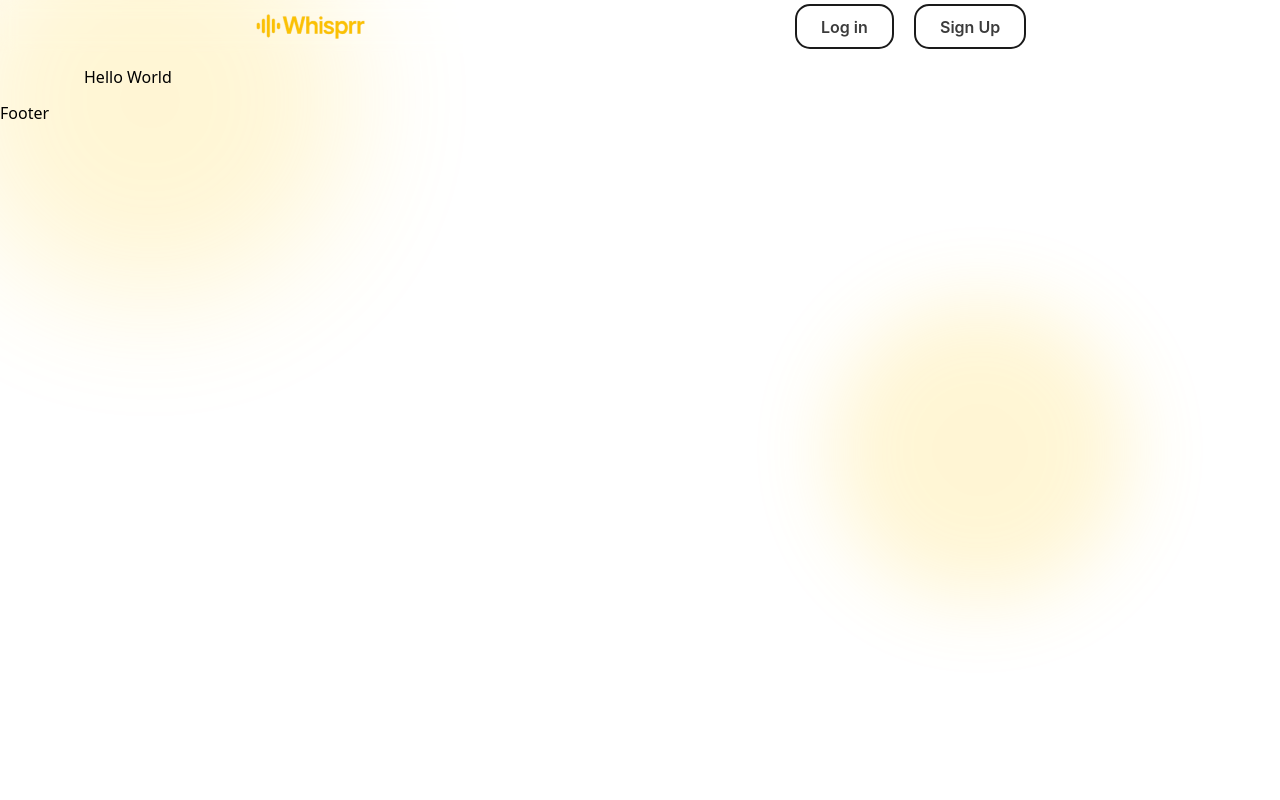
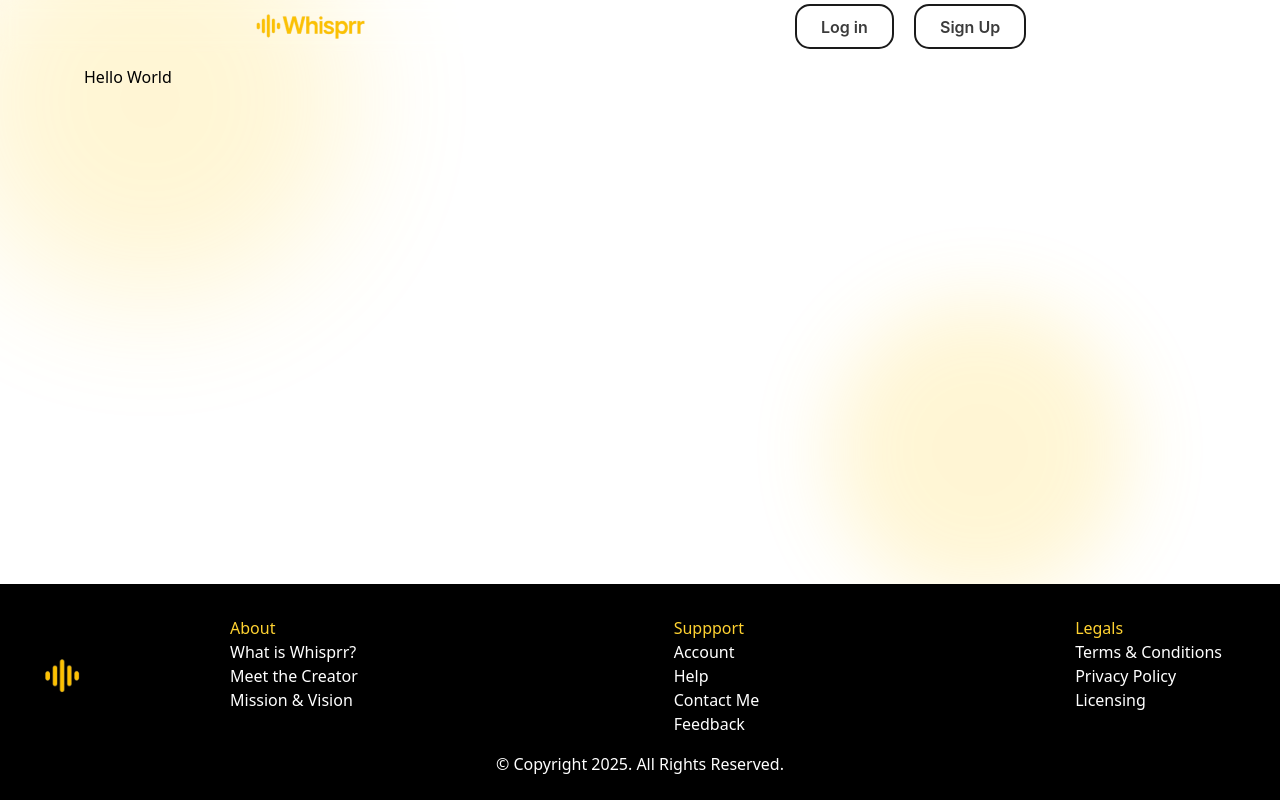
Before and after one commit to thebeliever1812/Whisprr---A-blog-web-app, a React (Vite) app: page / in a window 1280 px wide. Built offline with nearby package versions, Linux system fonts and the light colour scheme; no server answers.

Commit message:
footer created but navigation is incomplete

```diff
--- a/src/App.jsx
+++ b/src/App.jsx
@@ -35,17 +35,19 @@ function App() {
 			{loading ? (
 				<div className="loader"></div>
 			) : (
-				<div className="relative min-h-screen bg-gradient-to-br from-white via-white to-white overflow-hidden">
+				<div className="relative min-h-screen bg-gradient-to-br from-white via-white to-white overflow-hidden ">
 					{/* blurred floating shapes */}
 					<div className="absolute top-[-100px] left-[-50px] w-[400px] h-[400px] bg-amber-300 opacity-20 rounded-full filter blur-3xl"></div>
 					<div className="absolute bottom-[-150px] right-[-100px] w-[500px] h-[500px] bg-white opacity-10 rounded-full filter blur-3xl"></div>
 					<div className="absolute top-[300px] right-[150px] w-[300px] h-[300px] bg-amber-300 opacity-20 rounded-full filter blur-2xl"></div>
 
 					{/* main content */}
-					<div className="relative z-10">
+					<div className="relative z-10 flex flex-col min-h-screen">
 						<Toaster position="top-right" />
 						<Header />
-						<Outlet />
+						<main className="grow">
+							<Outlet />
+						</main>
 						<Footer />
 					</div>
 				</div>
--- /dev/null
+++ b/src/components/Footer/Footer.css
@@ -0,0 +1,17 @@
+@import "tailwindcss";
+
+.footer-head-div {
+	@apply py-2 px-1 sm:px-4;
+}
+
+.footer-heading {
+	@apply text-amber-300 font-medium select-none;
+}
+
+.footer-sub-heading {
+	@apply hover:text-gray-400;
+}
+
+.footer-sub-heading-container {
+	@apply flex flex-col items-start;
+}
--- a/src/components/Footer/Footer.jsx
+++ b/src/components/Footer/Footer.jsx
@@ -1,7 +1,52 @@
 import React from "react";
+import { Link } from "react-router-dom";
+import "./Footer.css";
 
 function Footer() {
-	return <div>Footer</div>;
+	return (
+		<footer>
+			<div className="bg-black text-white text-sm sm:text-base w-full px-3 py-3 sm:px-4 sm:py-6">
+				<div className="flex flex-col sm:flex-row items-start sm:items-center sm:justify-around gap-3 sm:gap-20">
+					<Link className="logo w-7 h-7 sm:w-10 sm:h-10 object-cover">
+						<img src="/small_logo.png" alt="Logo" />
+					</Link>
+
+					<div className="footer-content flex items-start justify-between sm:justify-between w-full flex-wrap sm:max-w-5xl">
+						<div className="footer-head-div">
+							<span className="footer-heading">About</span>
+							<ul className="footer-sub-heading-container">
+								<Link className="footer-sub-heading">What is Whisprr?</Link>
+								<Link className="footer-sub-heading">Meet the Creator</Link>
+								<Link className="footer-sub-heading">Mission & Vision</Link>
+							</ul>
+						</div>
+
+						<div className="footer-head-div">
+							<span className="footer-heading">Suppport</span>
+							<ul className="footer-sub-heading-container">
+								<Link className="footer-sub-heading">Account</Link>
+								<Link className="footer-sub-heading">Help</Link>
+								<Link className="footer-sub-heading">Contact Me</Link>
+								<Link className="footer-sub-heading">Feedback</Link>
+							</ul>
+						</div>
+
+						<div className="footer-head-div">
+							<span className="footer-heading">Legals</span>
+							<ul className="footer-sub-heading-container">
+								<Link className="footer-sub-heading">Terms & Conditions</Link>
+								<Link className="footer-sub-heading">Privacy Policy</Link>
+								<Link className="footer-sub-heading">Licensing</Link>
+							</ul>
+						</div>
+					</div>
+				</div>
+				<div className="copyright text-center w-full mt-1 sm:mt-2 select-none">
+					&#169; Copyright 2025. All Rights Reserved.
+				</div>
+			</div>
+		</footer>
+	);
 }
 
 export default Footer;
```
Also changed, not shown: public/small_logo.png (added), public/whisprr_logo.png (deleted).
